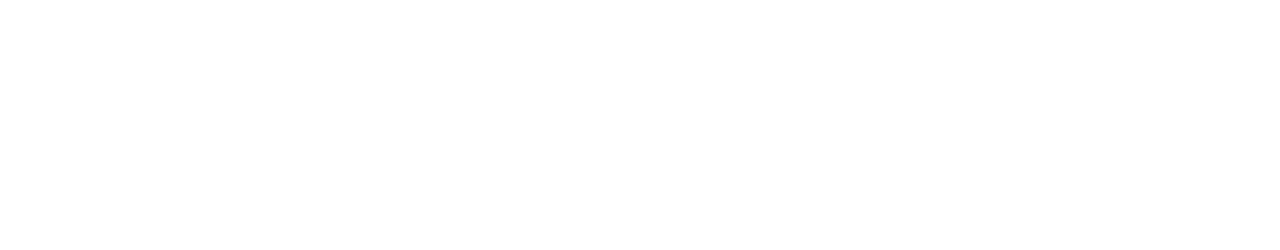
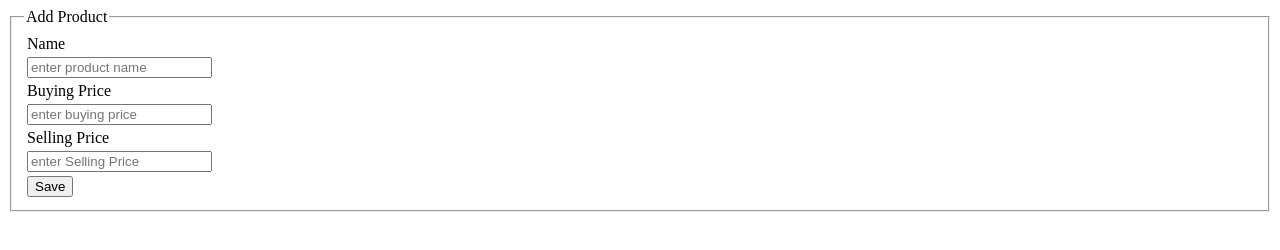
Before and after one commit to rahmanMunna/learning-web-technologies-spring2024-25-sec-b, a plain HTML site: page Lab-Task-01/AddProduct.html in a window 1280 px wide. Drawn offline with Linux system fonts and the light colour scheme.

Commit message:
Add product page done

```diff
--- a/Lab-Task-01/AddProduct.html
+++ b/Lab-Task-01/AddProduct.html
@@ -1,11 +1,52 @@
 <!DOCTYPE html>
 <html lang="en">
+
 <head>
     <meta charset="UTF-8">
     <meta name="viewport" content="width=device-width, initial-scale=1.0">
     <title>Add Product</title>
 </head>
+
 <body>
+    <fieldset>
+        <table>
+            <tbody>
+                <legend>Add Product</legend>
+                <form action="">
+                    <tr>
+                        <td>Name</td>
+                    </tr>
+                    <tr>
+                        <td>
+                            <input type="number" placeholder="enter product name" name="" id="nameField">
+                        </td>
+                    </tr>
+                    <tr>
+                        <td>Buying Price</td>
+                    </tr>
+                    <tr>
+                        <td>
+                            <input type="number" placeholder="enter buying price" name="" id="buyingPriceField">
+                        </td>
+                    </tr>
+                    <tr>
+                        <td>Selling Price</td>
+                    </tr>
+                    <tr>
+                        <td>
+                            <input type="number" placeholder="enter Selling Price" name="" id="sellingPrice">
+                        </td>
+                    </tr>
+                    <tr>
+                        <td>
+                            <input type="submit" value="Save">
+                        </td>
+                    </tr>
 
+                </form>
+            </tbody>
+        </table>
+    </fieldset>
 </body>
+
 </html>
```
